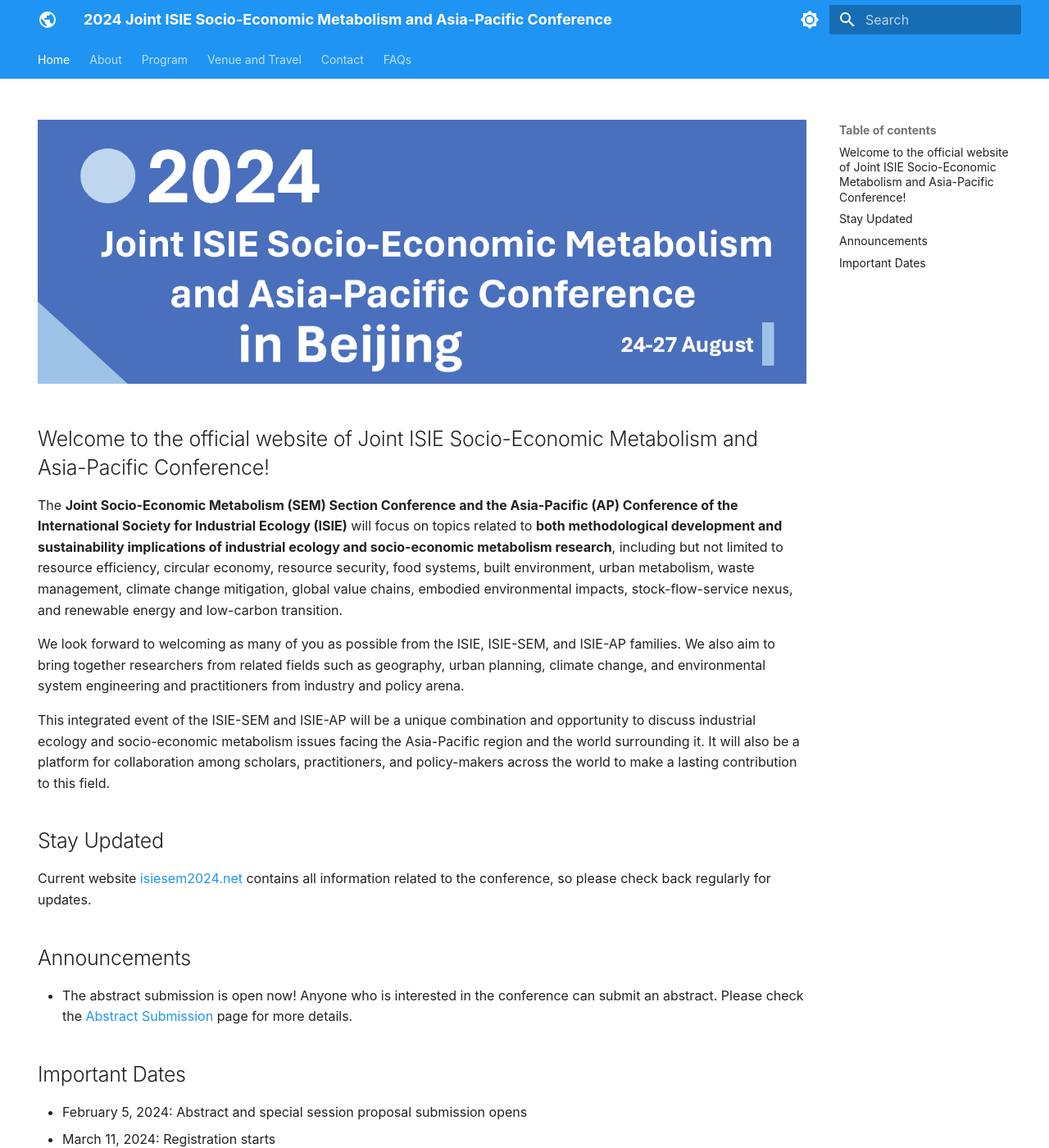
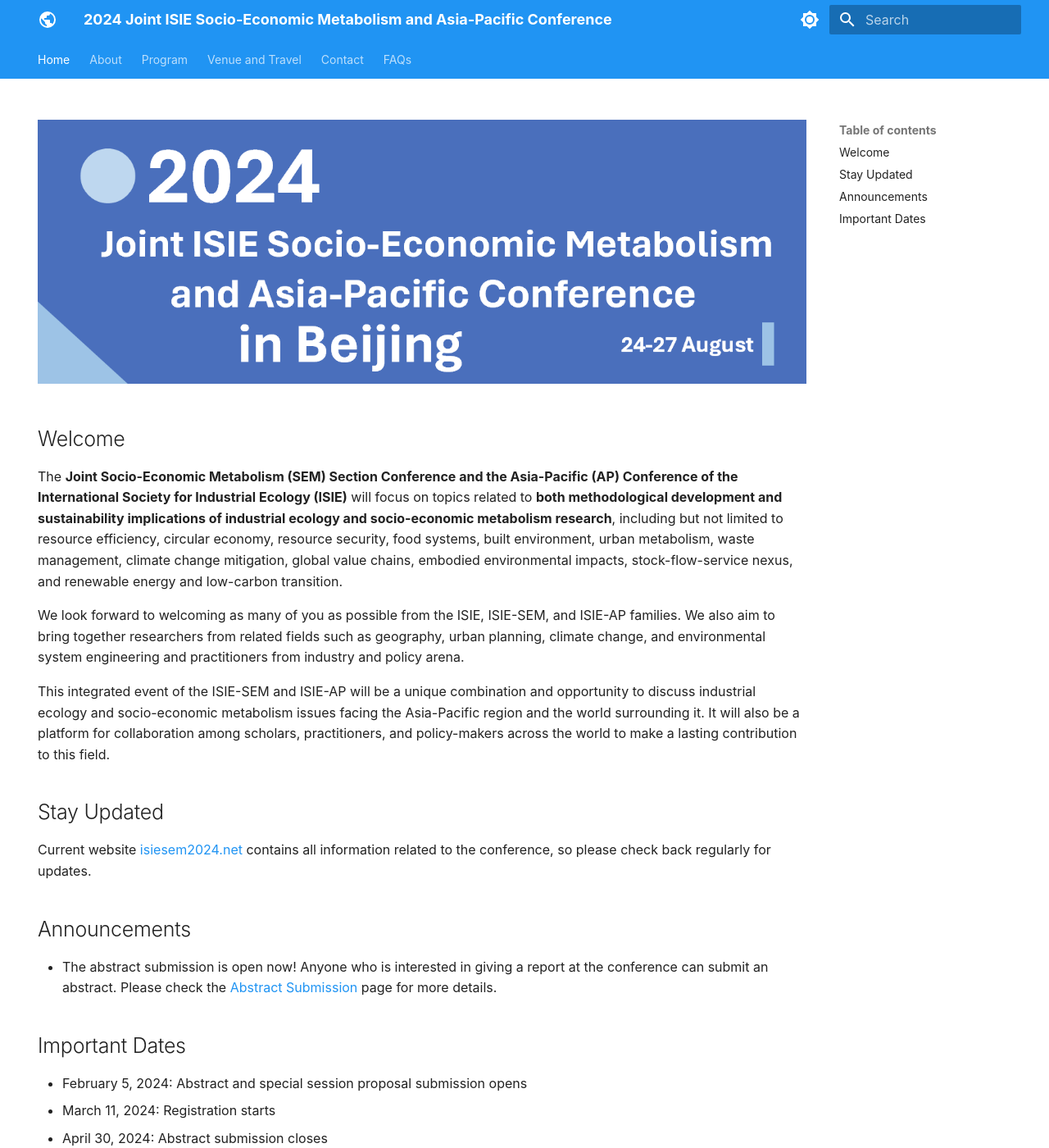
Before and after one commit to Admittedly-Goat/isiesem2024.net.github.io, an MkDocs documentation site: the page built from docs/index.md, in a window 1280 px wide and 1400 px high. Shown: the whole window at 82% size. Built offline with MkDocs 1.6.1 and Material for MkDocs 9.7.7, drawn with Linux system fonts in a browser that asks for light colours; plug-ins that fetch from the network failed and are left out.

Commit message:
Update index.md

```diff
--- a/docs/index.md
+++ b/docs/index.md
@@ -5,7 +5,7 @@
 
 # ![1706701450090](image/index/1706701450090.png)
 
-## Welcome to the official website of Joint ISIE Socio-Economic Metabolism and Asia-Pacific Conference!
+## Welcome
 
 The **Joint Socio-Economic Metabolism (SEM) Section Conference and the Asia-Pacific (AP) Conference of the International Society for Industrial Ecology (ISIE)** will focus on topics related to **both methodological development and sustainability implications of industrial ecology and socio-economic metabolism research**, including but not limited to resource efficiency, circular economy, resource security, food systems, built environment, urban metabolism, waste management, climate change mitigation, global value chains, embodied environmental impacts, stock-flow-service nexus, and renewable energy and low-carbon transition.
 
@@ -23,7 +23,7 @@
 
 ## Announcements
 
-- The abstract submission is open now! Anyone who is interested in the conference can submit an abstract. Please check the [Abstract Submission](Program/Abstract.md) page for more details.
+- The abstract submission is open now! Anyone who is interested in giving a report at the conference can submit an abstract. Please check the [Abstract Submission](Program/Abstract.md) page for more details.
 
 ## Important Dates
 
```
